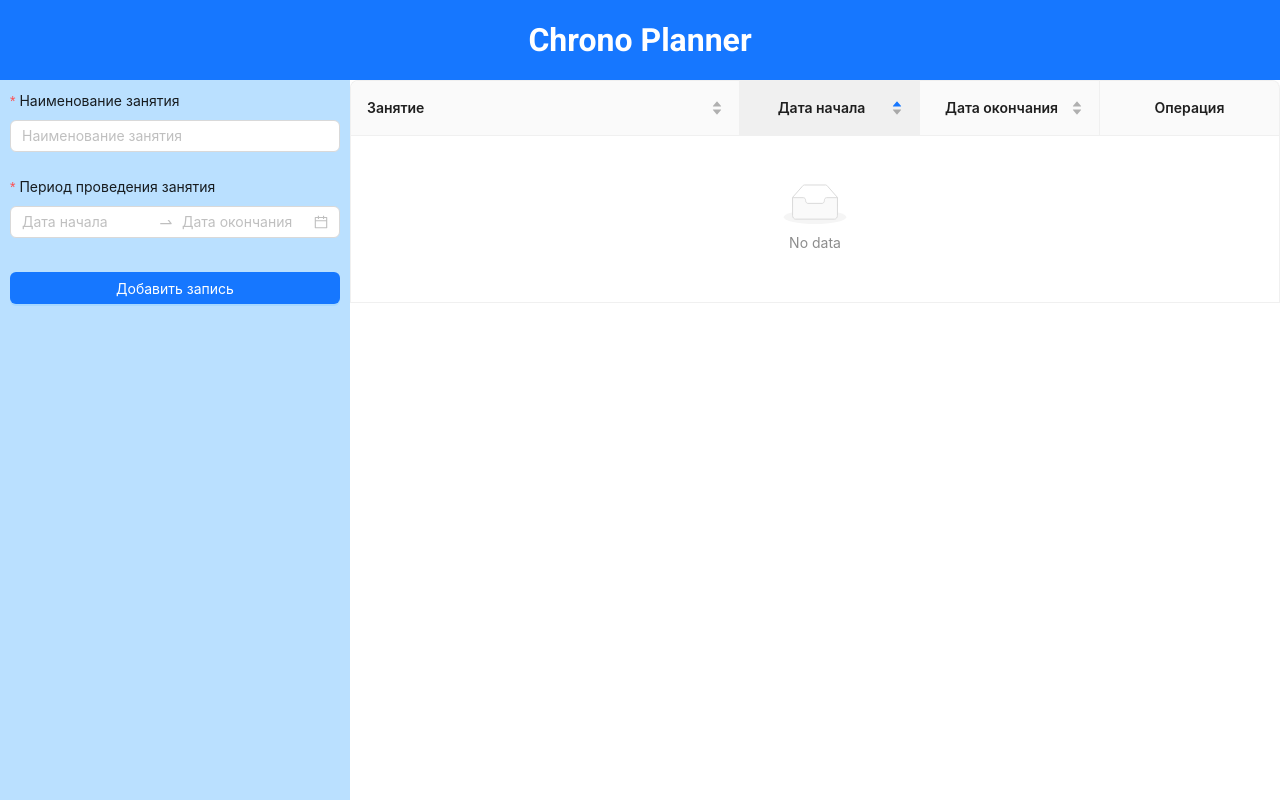
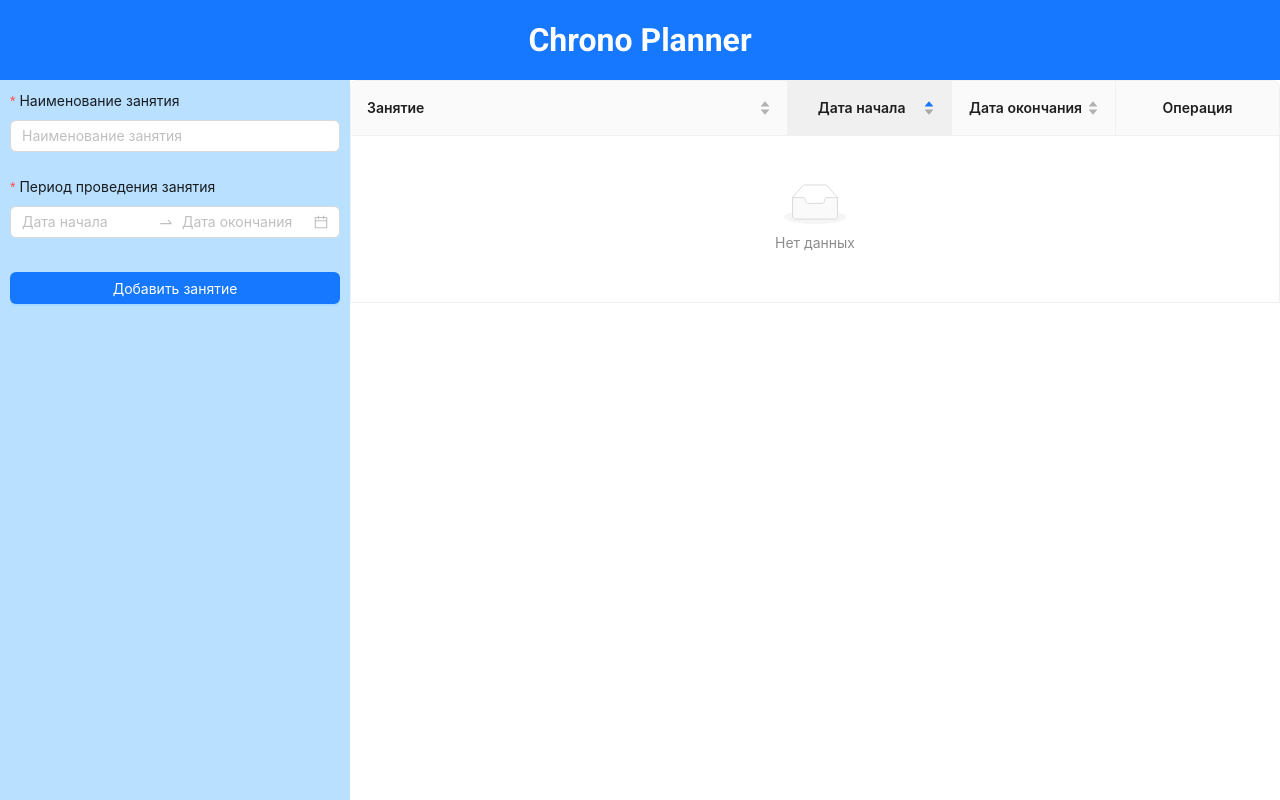
Before and after one commit to Ovsepyan28/chrono-planner, a Next.js app: page / in a window 1280 px wide. Built offline with nearby package versions, Linux system fonts and the light colour scheme.

Commit message:
fix: some bags

```diff
--- a/src/app/layout.tsx
+++ b/src/app/layout.tsx
@@ -1,5 +1,7 @@
 import type { Metadata } from 'next';
 import { Roboto } from 'next/font/google';
+import { ConfigProvider } from 'antd';
+import ru_RU from 'antd/locale/ru_RU';
 
 import { Layout } from '@/components/Layout';
 import AntdStyledComponentsRegistry from '@/components/AntdStyledComponentsRegistry';
@@ -22,9 +24,11 @@ export default function RootLayout({ children }: { children: React.ReactNode })
   return (
     <html lang="ru">
       <body className={roboto.className} suppressHydrationWarning={true}>
-        <AntdStyledComponentsRegistry>
-          <Layout>{children}</Layout>
-        </AntdStyledComponentsRegistry>
+        <ConfigProvider locale={ru_RU}>
+          <AntdStyledComponentsRegistry>
+            <Layout>{children}</Layout>
+          </AntdStyledComponentsRegistry>
+        </ConfigProvider>
       </body>
     </html>
   );
--- a/src/components/MainPage/index.tsx
+++ b/src/components/MainPage/index.tsx
@@ -3,9 +3,9 @@
 import { useEffect, useState } from 'react';
 import { v4 as uuidv4 } from 'uuid';
 import dayjs from 'dayjs';
-import { Input, DatePicker, Form, Button } from 'antd';
+import { Input, DatePicker, Form, Button, notification } from 'antd';
 
-import type { DateRange, FormValue, Note, Notes } from '@/types';
+import type { DateRange, FormValue, Note, Notes, NotificationType } from '@/types';
 import type { RangePickerProps } from 'antd/es/date-picker';
 
 import { NotesList } from '../NotesList';
@@ -15,6 +15,7 @@ import { getNearestUnavailable } from '@/utils/getNearestUnavailable';
 import { getSavedNotes } from '@/utils/getSavedNotes';
 
 import styles from './styles.module.css';
+import { NotificationPlacement } from 'antd/es/notification/interface';
 
 const { RangePicker } = DatePicker;
 
@@ -22,6 +23,7 @@ export const MainPage: React.FC = () => {
   const [selected, setSelected] = useState<DateRange>([null, null]);
   const [limits, setLimits] = useState<DateRange>([null, null]);
   const [notes, setNotes] = useState<Notes>([]);
+  const [api, contextHolder] = notification.useNotification();
   const [form] = Form.useForm();
 
   useEffect(() => {
@@ -54,6 +56,7 @@ export const MainPage: React.FC = () => {
       localStorage.setItem('notes', JSON.stringify(notes));
       return notes;
     });
+    openNotificationWithIcon('success', 'bottomLeft');
     form.resetFields();
   };
 
@@ -70,10 +73,19 @@ export const MainPage: React.FC = () => {
       localStorage.setItem('notes', JSON.stringify(notes));
       return notes;
     });
+    openNotificationWithIcon('error', 'bottomLeft');
+  };
+
+  const openNotificationWithIcon = (type: NotificationType, placement: NotificationPlacement) => {
+    api[type]({
+      message: type === 'error' ? 'Запись удалена!' : 'Запись создана',
+      placement,
+    });
   };
 
   return (
     <div className={styles.mainPage}>
+      {contextHolder}
       <div className={styles.sider}>
         <Form onFinish={onFinish} form={form} layout="vertical">
           <Form.Item
@@ -98,7 +110,7 @@ export const MainPage: React.FC = () => {
           </Form.Item>
           <Form.Item>
             <Button type="primary" htmlType="submit" className={styles.submit}>
-              Добавить запись
+              Добавить занятие
             </Button>
           </Form.Item>
         </Form>
--- a/src/components/NotesList/index.tsx
+++ b/src/components/NotesList/index.tsx
@@ -14,17 +14,18 @@ interface INotesList {
 export const NotesList: React.FC<INotesList> = ({ notes, handleDelete }) => {
   const columns: ColumnsType<Note> = [
     {
-      title: 'Занятие',
+      title: `Занятие ${notes.length ? `(${notes.length} шт.)` : ''}`,
       dataIndex: 'text',
       sorter: (a, b) => a.text.localeCompare(b.text),
       className: styles.text,
+      width: 400,
     },
     {
       title: 'Дата начала',
       dataIndex: 'start',
       defaultSortOrder: 'ascend',
       sorter: (a, b) => a.start - b.start,
-      width: 180,
+      width: 150,
       className: styles.start,
       render: (date) => dayjs(date).format('DD.MM.YYYY'),
       align: 'center',
@@ -33,7 +34,7 @@ export const NotesList: React.FC<INotesList> = ({ notes, handleDelete }) => {
       title: 'Дата окончания',
       dataIndex: 'end',
       sorter: (a, b) => a.end - b.end,
-      width: 180,
+      width: 150,
       className: styles.end,
       render: (date) => dayjs(date).format('DD.MM.YYYY'),
       align: 'center',
@@ -46,7 +47,7 @@ export const NotesList: React.FC<INotesList> = ({ notes, handleDelete }) => {
           <a>Удалить</a>
         </Popconfirm>
       ),
-      width: 180,
+      width: 150,
       className: styles.operations,
       align: 'center',
     },
@@ -54,7 +55,7 @@ export const NotesList: React.FC<INotesList> = ({ notes, handleDelete }) => {
 
   return (
     <div className={styles.notesList}>
-      <Table columns={columns} dataSource={notes} pagination={false} bordered />
+      <Table columns={columns} dataSource={notes} pagination={false} bordered sticky />
     </div>
   );
 };
--- a/src/components/NotesList/styles.module.css
+++ b/src/components/NotesList/styles.module.css
@@ -1,10 +1,10 @@
 .notesList {
   overflow-y: auto;
-  width: 100%;
 }
 
 .text {
   min-width: 300px;
+  max-width: 500px;
 }
 
 .operations,
--- a/src/types.ts
+++ b/src/types.ts
@@ -5,3 +5,4 @@ export type FormValue = { text: string; dates: [Dayjs, Dayjs] };
 export type Notes = Note[];
 export type DateRange = [Dayjs | null, Dayjs | null];
 export type Limit = Dayjs | null;
+export type NotificationType = 'success' | 'info' | 'warning' | 'error';
```
